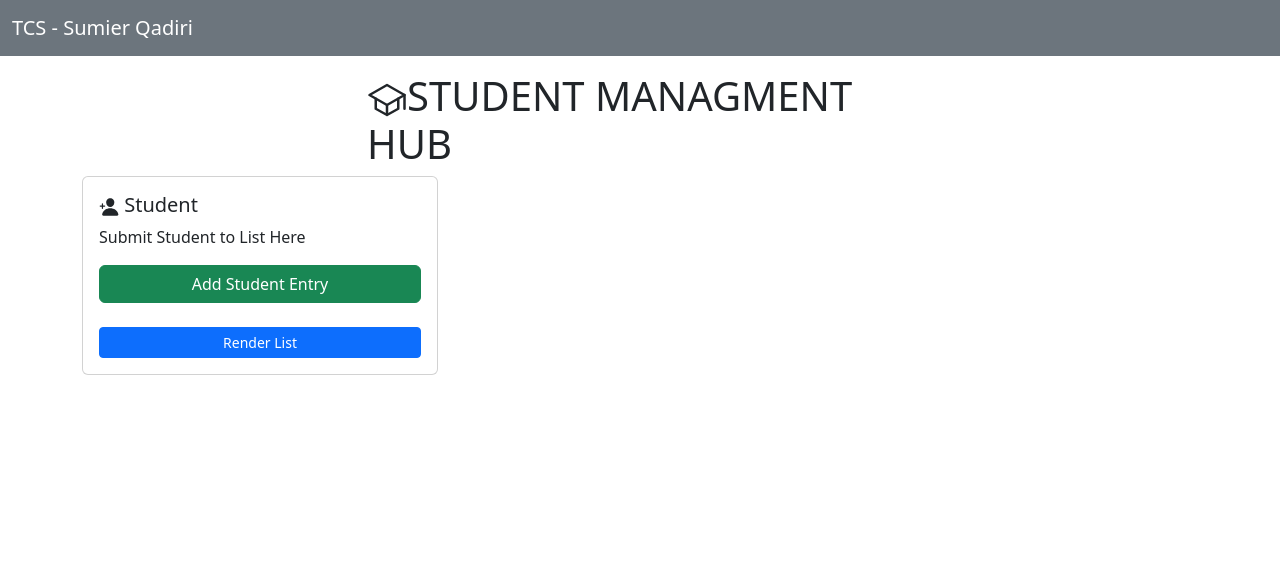
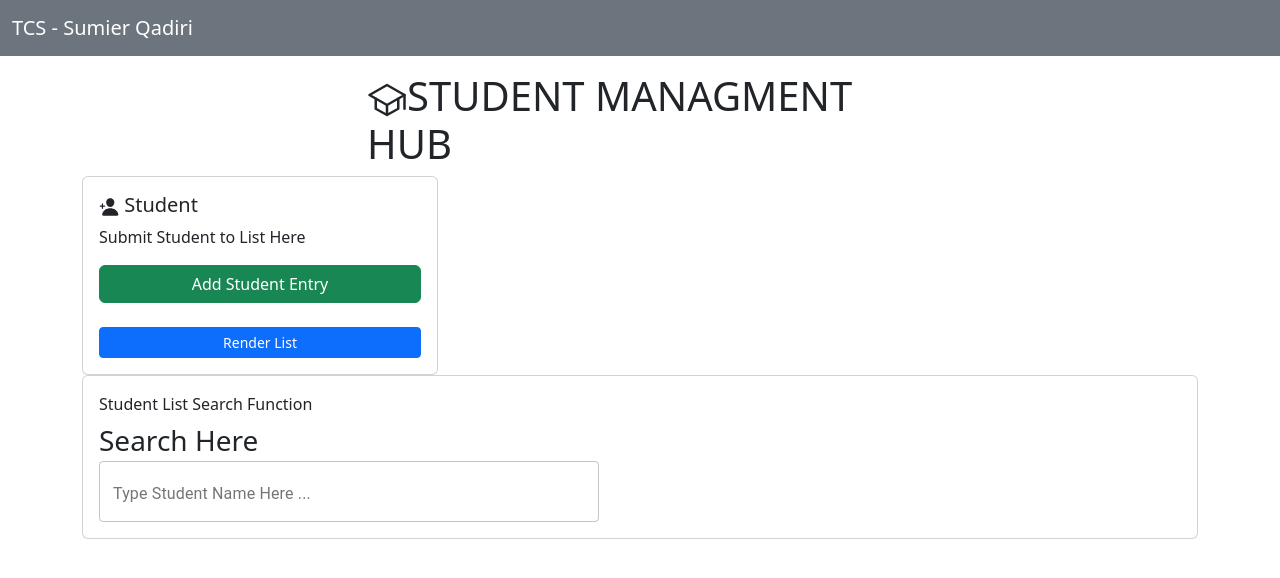
Before and after one commit to SumQ22/MetLife_Demo, a React (Create React App) app: page / in a window 1280 px wide. Shown: the top 578 px of the page. Built offline with nearby package versions, Linux system fonts and the light colour scheme; no server answers.

Commit message:
added search box

```diff
--- a/package.json
+++ b/package.json
@@ -3,6 +3,8 @@
   "version": "0.1.0",
   "private": true,
   "dependencies": {
+    "@material-ui/core": "^4.12.4",
+    "@material-ui/lab": "^4.0.0-alpha.61",
     "@testing-library/jest-dom": "^5.16.5",
     "@testing-library/react": "^13.3.0",
     "@testing-library/user-event": "^14.4.3",
--- a/src/FrontPage.tsx
+++ b/src/FrontPage.tsx
@@ -3,6 +3,8 @@ import {Component, ReactNode} from "react";
 //import { Navbar } from "react-bootstrap";
 
 //import Navbar from "reactstrap/es/Navbar";
+
+import SearchBox from "./SearchBox";
 
 import { Button, Card, CardBody, CardFooter, CardText, CardTitle, Col, Container, Navbar, NavbarBrand, Row } from "reactstrap";
 import {
@@ -12,6 +14,7 @@ import {
 } from "react-icons/io5";
 import axios from "axios";
 import { CreateStudentModal } from "./CreateStudentModal";
+
 
 
 interface MyState {
@@ -99,10 +102,26 @@ export class FrontPage extends Component<{}, MyState> {
                     </Row>
                 </Container>
 
+                <Container>
+                    <Row>
+                            <Col lg>
+                                <Card body>
+                                <CardTitle>Student List Search Function</CardTitle>
+                                     <SearchBox />
+                                </Card>
+                            </Col>
+                    </Row>
+
+                </Container>
+
+
+
                 <Container className="mt-4">
                     {this.state.students.map(student => renderStudent(student))}
                 </Container>
+
             </div>
+
         );
     }
 
--- /dev/null
+++ b/src/SearchBox.tsx
@@ -0,0 +1,47 @@
+import React, { useState } from 'react'
+import TextField from '@material-ui/core/TextField';
+import Autocomplete from '@material-ui/lab/Autocomplete';
+
+const SearchBox = () => {
+
+const [myOptions, setMyOptions] = useState<any>([])
+
+
+const getDataFromAPI = () => {
+	console.log("Options Fetched from API")
+
+
+
+	fetch('http://dummy.restapiexample.com/api/v1/employees').then((response) => {
+	return response.json()
+	}).then((res) => {
+	console.log(res.data)
+	for (var i = 0; i < res.data.length; i++) {
+		myOptions.push(res.data[i].employee_name)
+	}
+	setMyOptions(myOptions)
+	})
+}
+
+return (
+	<div>
+	<h3>Search Here</h3>
+	<Autocomplete
+		style={{ width: 500 }}
+		freeSolo
+		autoComplete
+		autoHighlight
+		options={myOptions}
+		renderInput={(params) => (
+		<TextField {...params}
+			onChange={getDataFromAPI}
+			variant="outlined"
+			label="Type Student Name Here ..."
+		/>
+		)}
+	/>
+	</div>
+);
+}
+
+export default SearchBox;
```
Also changed, not shown: 1 other file (tests, documents, lock files or other folders).
